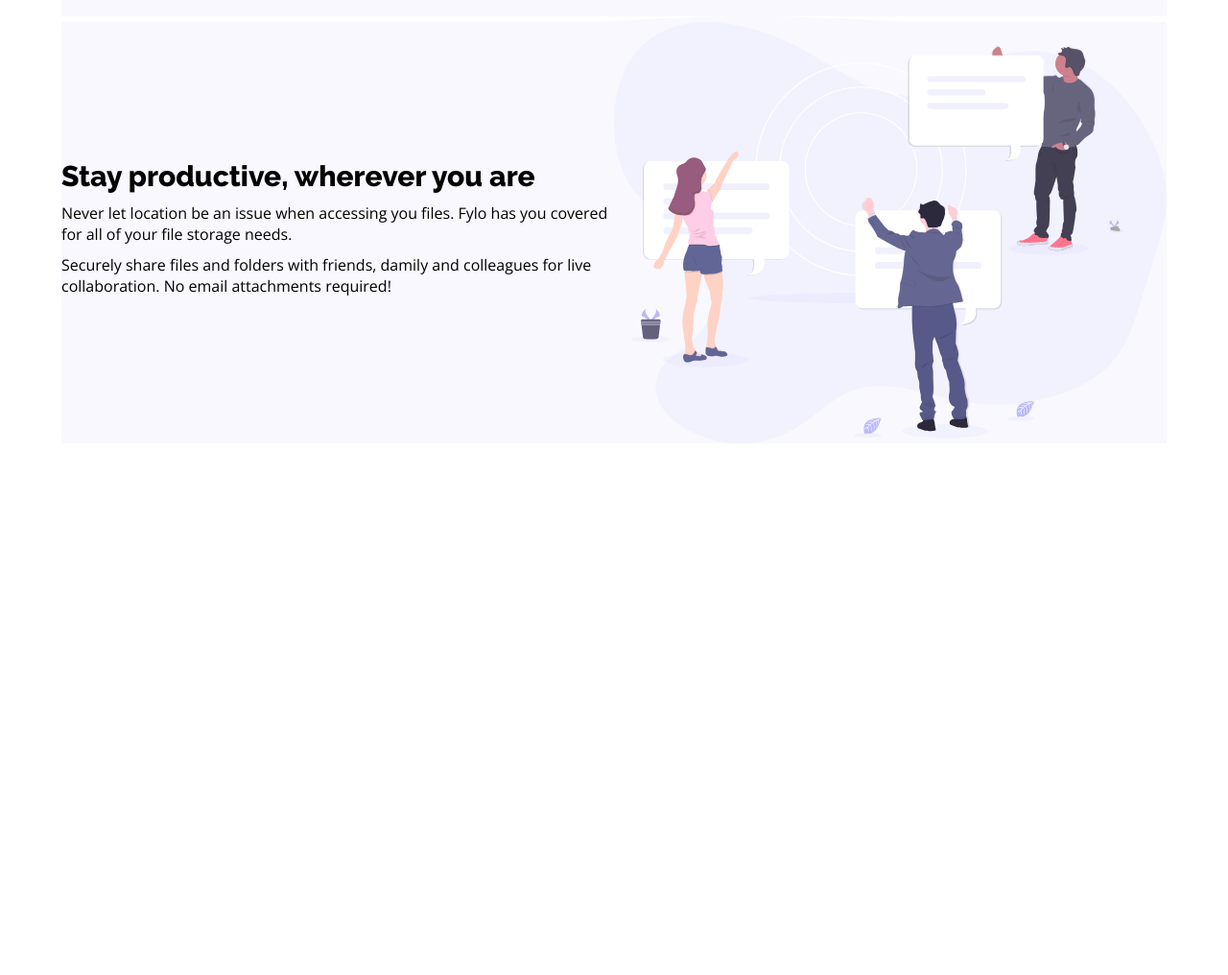
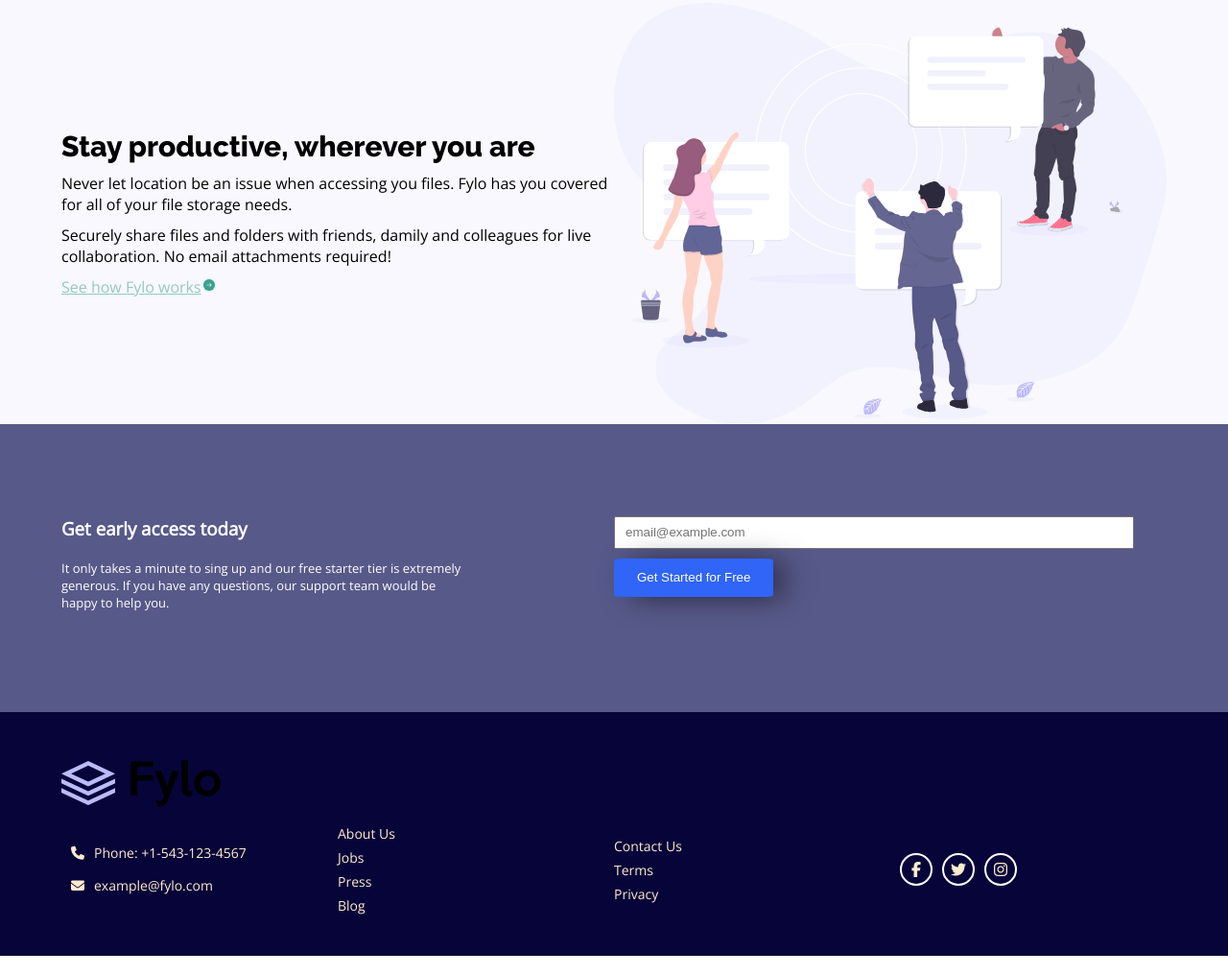
Before and after one commit to tatijael/tp6_fylo, a plain HTML site: page index.html in a window 1280 px wide. Shown: the part 757-1773 px from the top of the page at 96% size. Before the commit the page ends 1239 px from the top, so only its background shows below. Drawn offline with nearby package versions, Linux system fonts and the light colour scheme.

Commit message:
footer avanzado

```diff
--- a/index.html
+++ b/index.html
@@ -3,6 +3,8 @@
 <head>
     <meta charset="UTF-8">
     <meta name="viewport" content="width=device-width, initial-scale=1.0">
+    <link rel="icon" type="image/png" sizes="32x32" href="./images/favicon-32x32.png">
+  <script src="https://kit.fontawesome.com/cd76ad0e9d.js" crossorigin="anonymous"></script>
     <title>Fylo</title>
     <link rel="stylesheet" href="style.css">
 
@@ -32,31 +34,82 @@
                 <img src="img/imagen2.svg">
             </div>
         </div>
+    </div>
+
     <div class="curve-img">
 
     </div>
-        <div class="card-sup color-lightgray">
+    <div class="color-lightgray">
+        <div class="container">
+            <div class="card-sup">
                 <div class="left">
                     <div class="card-text">
                         <h2>Stay productive, wherever you are</h2>
                         <p>Never let location be an issue when accessing you files. Fylo has you covered for all of your file storage needs.</p>
                         <p>Securely share files and folders with friends, damily and colleagues for live collaboration. No email attachments required!</p>
+                        <a href=""> See how Fylo works</a>
                     </div>
                 </div>
                     <div class="card-img">
                         <img src="img/imagen1.svg">
                     </div>
             </div>
-        <!-- <div>
-            <div>
+        </div>
+    </div>
+    <div class="pre-footer">
+        <div class="container">
+            <div class="card-text">
                 <h3>Get early access today</h3>
                 <p>It only takes a minute to sing up and our free starter tier is extremely generous. If you have any questions, our support team would be happy to help you.</p>
             </div>
-            <div>
+            <div class="card-text post">
                 <input type="text" placeholder="email@example.com">
                 <button> Get Started for Free </button>
             </div>
-        </div> -->
         </div>
+    </div>
+    <footer>
+        <div class="container">
+            <div class="footer-box">
+                <img src="img/logo.svg">
+            </div>
+
+            <div class="footer-lists">
+                <ul class="footer-list">
+                    <li><i class="fa fa-phone"></i>Phone: +1-543-123-4567</li>
+                    <li><i class="fa fa-envelope"></i>example@fylo.com</li>
+                    </ul>
+
+                <ul class="footer-list">
+                    <li>About Us</li>
+                    <li>Jobs</li>
+                    <li>Press</li>
+                    <li>Blog</li>
+                </ul>
+
+                <ul class="footer-list">
+                    <li>Contact Us</li>
+                    <li>Terms</li>
+                    <li>Privacy</li>
+                </ul>
+
+
+                <div class="social">
+
+                    <div class="box">
+                        <i class="fa fa-facebook"></i>
+                    </div>
+
+                    <div class="box">
+                        <i class="fa fa-twitter"></i>
+                    </div>
+
+                    <div class="box">
+                        <i class="fa fa-instagram"></i>
+                    </div>
+                </div>
+            </div>
+    </div>
+    </footer>
 </body>
 </html>
--- a/style.css
+++ b/style.css
@@ -31,6 +31,7 @@ header img {
     width: 90%;
     margin: 0 auto;
     box-sizing: border-box;
+
 }
 
 .links {
@@ -102,11 +103,107 @@ h2 {
 .curve-img {
     margin-top: 120px;
     background-image: url(img/curve_desktop.svg);
-    padding-top: 120px;
+    height: 100px;
 
 }
-
 
 .color-lightgray {
     background-color: #F8F8FE;
 }
+
+.card-text a {
+    color: #92CAC0;
+    display: flex;
+    align-items: center;
+}
+
+.card-text a::after {
+
+    content: url(img/Button_green.svg);
+}
+
+.pre-footer {
+    background-color: #575989;
+    height: 300px;
+    display: flex;
+    align-items: center;
+}
+
+.pre-footer .container {
+    display: flex;
+}
+
+.pre-footer .container .card-text {
+    color: white;
+    width: 50%;
+}
+
+.pre-footer .container .card-text p {
+
+    padding-right: 150px;
+    margin-top: 20px;
+    font-size: 13px;
+}
+
+.pre-footer .container .card-text input {
+    width: 90%;
+    margin-bottom: 10px;
+}
+
+footer {
+    padding: 40px 0;
+    background-color: hsl(243, 87%, 12%);
+    color: blanchedalmond;
+}
+
+.footer-box {
+
+    color: #fff;
+
+}
+
+footer .footer-box img {
+    margin: 10px auto;
+
+}
+
+.footer-lists {
+	display: flex;
+	align-items: center;
+    justify-content: space-between;
+    width: 100%;
+
+}
+
+.footer-lists  li{
+    line-height: 25px;
+}
+
+.footer-lists .footer-list {
+	list-style: none;
+    font-size: 14px;
+
+}
+
+.footer-lists .footer-list li i {
+    margin: 10px;
+}
+
+.social {
+    display: flex;
+}
+
+.footer-lists .footer-list, .social {
+	width: 25%;
+}
+
+.box {
+	width: 30px;
+	height: 30px;
+	border-radius: 50%;
+	border: 2px solid #fff;
+	display: flex;
+	justify-content: center;
+	align-items: center;
+    margin-left: 10px;
+}
```
Lines whose indentation alone changed are shown as unchanged.
